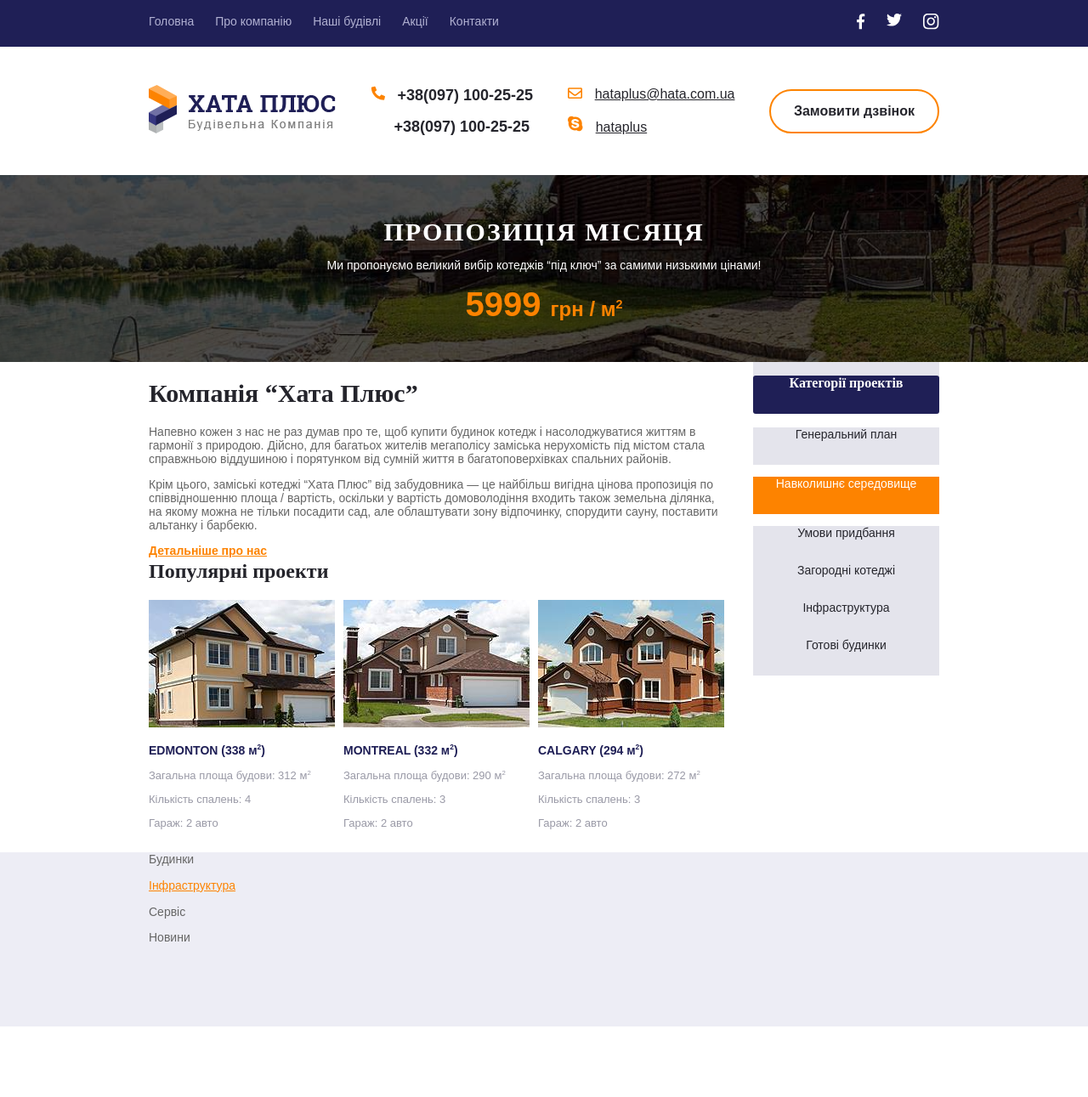
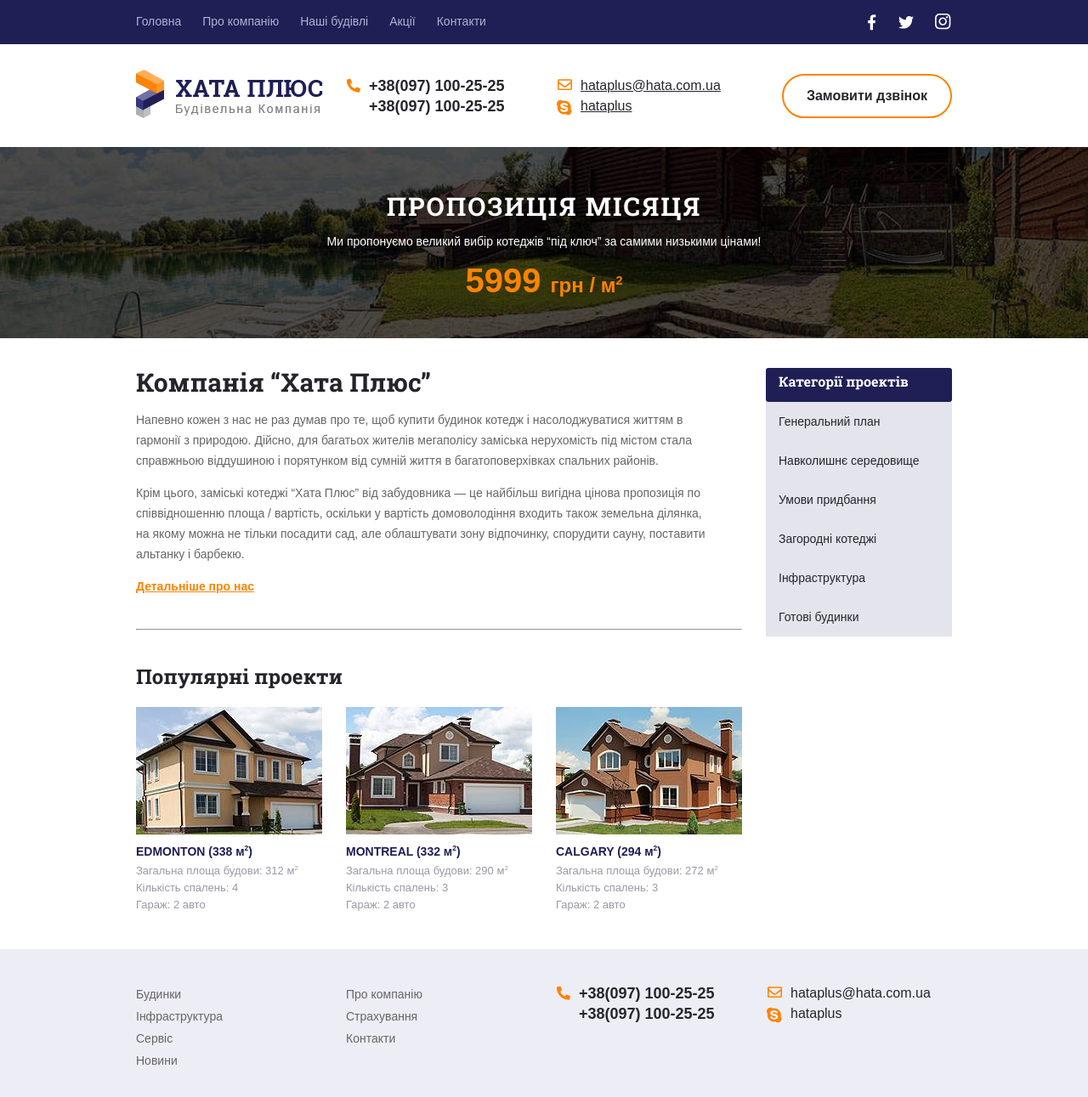
Before and after one commit to mango0218/hata_plus, a plain HTML site: page index.html in a window 1280 px wide. Shown: the whole page at 85% size. Before the commit the page ends 1208 px from the top, so only its background shows below. Drawn offline with Linux system fonts and the light colour scheme.

Commit message:
add fonts,styled ended

```diff
--- a/css/styles.css
+++ b/css/styles.css
@@ -1,8 +1,18 @@
+@font-face {
+    font-family: 'Roboto Slab';
+    src: url('../fonts/RobotoSlab-Bold.woff2') format('woff2'),
+        url('../fonts/RobotoSlab-Bold.woff') format('woff');
+    font-weight: bold;
+    font-style: normal;
+    font-display: swap;
+}
+
 body {
     margin: 0;
 }
 
 ul {
+    margin: 0;
     padding-left: 0;
     list-style: none;
 }
@@ -11,7 +21,6 @@ ul {
     margin: 0 auto;
     padding: 0 15px;
     max-width: 960px;
-    box-sizing: border-box;
 }
 
 .flex {
@@ -20,6 +29,7 @@ ul {
 }
 
 .top {
+    padding: 16px 0;
     background-color: #1f1f56;
 }
 
@@ -41,18 +51,74 @@ ul {
 
 .socials ul {
     display: flex;
+    align-items: center;
     column-gap: 25px;
 }
 
+.socials a {
+    display: block;
+    background: url(../images/hataplus_sprite.png) no-repeat;
+}
+
+a.fb {
+    width: 11px;
+    height: 19px;
+    background-position: 0 -20px;
+}
+
+a.fb:hover {
+    background-position: 0 0;
+}
+
+a.tw {
+    width: 18px;
+    height: 15px;
+    background-position: -12px -17px;
+}
+
+a.tw:hover {
+    background-position: -12px 0;
+}
+
+a.in {
+    width: 20px;
+    height: 20px;
+    background-position: -32px -20px;
+}
+
+a.in:hover {
+    background-position: -32px 0;
+}
+
 .contacts {
-    display: flex;
-    justify-content: space-between;
     align-items: center;
     padding: 30px 0;
 }
 
-.phones a {
-    margin-left: 11px;
+.contacts p,
+.ended p {
+    margin: 0;
+}
+
+.row {
+    display: flex;
+    justify-content: space-between;
+    column-gap: 28px;
+}
+
+.column {
+    min-width: 219px;
+    width: 22.8%;
+
+    box-sizing: border-box;
+}
+
+.phones {
+    padding-left: 27px;
+}
+
+div.phones a {
+    line-height: 24px;
     color: #25252c;
     font-weight: bold;
     font-size: 18px;
@@ -60,22 +126,79 @@ ul {
     text-decoration: none;
 }
 
-.phones a:hover {
-    color: #666666;
+div.phones a:hover {
+    text-decoration: none;
+    color: #fd8300;
 }
 
-a.tel {
-    margin-left: 28px;
+.tel {
+    position: relative;
 }
 
-.mail a {
-    margin-left: 11px;
+.tel:before {
+    content: '';
+    position: absolute;
+    display: block;
+    width: 17px;
+    height: 17px;
+    right: calc(100% + 10px);
+    top: 1px;
+    background-image: url(../images/hataplus_sprite.png);
+    background-repeat: no-repeat;
+    background-position: -53px 0;
+}
+
+.mail {
+    padding-left: 29px;
+}
+
+.letter {
+    position: relative;
+}
+
+.letter:before {
+    content: '';
+    position: absolute;
+    display: block;
+    height: 13px;
+    width: 17px;
+    right: calc(100% + 10px);
+    top: 1px;
+    background-image: url(../images/hataplus_sprite.png);
+    background-repeat: no-repeat;
+    background-position: -72px 0;
+}
+
+.skype {
+    position: relative;
+}
+
+.skype::before {
+    content: '';
+    position: absolute;
+    display: block;
+    height: 19px;
+    width: 18px;
+    right: calc(100% + 10px);
+    top: 1px;
+    background-image: url(../images/hataplus_sprite.png);
+    background-repeat: no-repeat;
+    background-position: -91px 0;
+}
+
+div.mail a {
+    line-height: 24px;
+    font-size: 16px;
     color: #25252c;
     font-family: "Arial";
 }
 
-.mail a:hover {
+div.mail a:hover {
     color: #fd8300;
+}
+
+.cta {
+    text-align: right;
 }
 
 .button a {
@@ -144,10 +267,11 @@ sup {
 }
 
 .story {
-    width: 677px;
-    height: 193px;
+    padding: 20px 0 30px 0;
+    max-width: 677px;
     color: #666666;
     font-size: 14px;
+    line-height: 24px;
     font-family: "Arial";
 }
 
@@ -167,24 +291,21 @@ h1 {
 }
 
 .paragraph {
-    width: 219px;
-    height: 44px;
     color: #25252c;
     font-size: 14px;
     font-family: "Arial";
-    text-align: center;
-    background-color: #e4e4ec;
+    text-align: justify;
+    border-radius: 3px;
 }
 
 .paragraph li {
-    width: 219px;
-    height: 44px;
     background-color: #e4e4ec;
 }
 
 .text3 {
-    width: 219px;
-    height: 45px;
+    margin: 35px 0 0 0;
+    padding-left: 15px;
+    padding-top: 5px;
     color: #ffffff;
     font-size: 16px;
     font-weight: 700;
@@ -192,16 +313,6 @@ h1 {
     background-color: #1f1f56;
     border-radius: 3px;
 }
-
-.text4 {
-    width: 219px;
-    height: 44px;
-    color: #ffffff;
-    text-align: center;
-    background-color: #fd8300;
-}
-
-.projects {}
 
 .projects h2 {
     color: #24242b;
@@ -214,7 +325,24 @@ figure {
     margin: 0;
 }
 
+.projects {
+    padding: 10px 0 40px 0;
+}
+
+.project {
+    position: relative;
+}
+
+.project a {
+    position: absolute;
+    top: 0;
+    left: 0;
+    bottom: 0;
+    right: 0;
+}
+
 .projects h3 {
+    margin: 7px 0 7px 0;
     color: #1f1f56;
     font-size: 14px;
     font-weight: bold;
@@ -222,33 +350,69 @@ figure {
 }
 
 .projects p {
+    margin: 5px 0;
     color: #9999a6;
     font-size: 13px;
     font-family: "Arial";
 }
 
-.projects a:hover h3 {
+.projects a:hover~h3 {
     text-decoration: underline;
 }
 
-.projects a {
+.asidemenu {
+    position: sticky;
+    top: 0;
+}
+
+.asidemenu a {
+    color: #25252c;
+    text-decoration: none;
+    padding: 15px;
+    display: block;
+}
+
+.asidemenu2 a:hover {
+    background-color: #cecedd;
+    color: #666666;
+}
+
+.asidemenu>ul>li>a:hover {
+    color: #ffffff;
+    background-color: #fd8300;
+}
+
+.text3 {
+    height: 35px;
+}
+
+.asidemenu2 {
+    display: none;
+}
+
+.asideme:hover .asidemenu2 {
+    display: block;
+}
+
+.ended {
+    padding: 40px 0 30px 0;
+    box-sizing: border-box;
+    background-color: #ededf5;
+}
+
+.ended a {
+    line-height: 26px;
+    font-size: 14px;
+    color: #666666;
+    font-family: "Arial";
     text-decoration: none;
 }
 
-.ended {
-    box-sizing: border-box;
-    height: 205px;
-    background-color: #ededf5;
+.ended a:hover {
+    color: #fd8300;
+    text-decoration: underline;
 }
 
-.ended p {
-    font-size: 14px;
-    color: #666666;
-    font-family: "Arial";
+.ended ul {
+    list-style: none;
 }
-
-.ended a {
-    color: #fd8300;
-    font-size: 14px;
-    font-family: "Arial";
-}
--- a/index.html
+++ b/index.html
@@ -5,13 +5,17 @@
     <meta charset="UTF-8">
     <meta name="viewport" content="width=device-width, initial-scale=1.0">
     <title>compain "Хата Плюс" houses for sale</title>
+    <!-- <link rel="preconnect" href="https://fonts.googleapis.com">
+    <link rel="preconnect" href="https://fonts.gstatic.com" crossorigin>
+    <link href="https://fonts.googleapis.com/css2?family=Roboto+Slab:wght@700&display=swap" rel="stylesheet"> -->
     <link rel="stylesheet" href="css/styles.css">
 </head>
 
 <body>
+    <header>
         <div class="top">
             <div class="wrapper">
-            <div class="flex">
+                <nav class="flex">
                     <div class="menu">
                         <ul>
                             <li><a href="#">Головна</a></li>
@@ -23,33 +27,33 @@
                     </div>
                     <div class="socials">
                         <ul>
-                        <li><a href="#"><img src="images/fb_hover.png" alt="facebook"></a></li>
-                        <li><a href="#"><img src="images/tw.png" alt="twitter"></a></li>
-                        <li><a href="#"><img src="images/inst.png" alt="instagram"></a></li>
+                            <li><a class="fb" href="#"></a></li>
+                            <li><a class="tw" href="#"></a></li>
+                            <li><a class="in" href="#"></a></li>
                         </ul>
+                    </div>
+                </nav>
+            </div>
+        </div>
+        <div class="wrapper">
+            <div class="contacts row">
+                <div class="logo column">
+                    <a href="/"><img src="images/logo.png" alt="логотип компанії"></a>
+                </div>
+                <div class="phones column">
+                    <p><a class="tel" href="tel:+380971002525">+38(097) 100-25-25</a></p>
+                    <p><a href="tel:+380971002525">+38(097) 100-25-25</a></p>
+                </div>
+                <div class="mail column">
+                    <p><a class="letter" href="mailto:hataplus@hata.com.ua">hataplus@hata.com.ua</a></p>
+                    <p><a class="skype" href="skype:hataplus">hataplus</a></p>
+                </div>
+                <div class="cta column">
+                    <a class="button" href="#">Замовити дзвінок</a>
                 </div>
             </div>
         </div>
-    </div>
-    <div class="wrapper">
-        <div class="contacts">
-            <div class="logo">
-                <a href="/"><img src="images/logo.png" alt="логотип компанії"></a>
-            </div>
-            <div class="phones">
-                <p><img src="images/phone.png" alt="значок телефона">
-                    <a href="tel:+380971002525">+38(097) 100-25-25</a></p>
-                <p><a class="tel" href="tel:+380971002525">+38(097) 100-25-25</a></p>
-            </div>
-            <div class="mail">
-                <p><img src="images/email.png" alt="логотип скриньки">
-                    <a href="mailto:hataplus@hata.com.ua">hataplus@hata.com.ua</a></p>
-                <p><img src="images/skype.png" alt="логотип скайпа">
-                    <a href="skype:hataplus">hataplus</a></p>
-            </div>
-            <a class="button" href="#">Замовити дзвінок</a>
-        </div>
-    </div>
+    </header>
     <div class="backfone">
         <div class="wrapper">
             <p class="text">Пропозиція місяця </p>
@@ -58,31 +62,28 @@
         </div>
     </div>
 
+    <main>
         <div class="wrapper">
-        <div class="flex">
+            <div class="flex row">
                 <div class="content">
                     <div class="story">
                         <h1>Компанія “Хата Плюс”</h1>
                         <p>Напевно кожен з нас не раз думав про те, щоб купити будинок котедж і насолоджуватися життям в
-                        гармонії з
-                        природою. Дійсно, для багатьох жителів мегаполісу заміська нерухомість під містом стала
-                        справжньою
-                        віддушиною і порятунком від сумній життя в багатоповерхівках спальних районів. </p>
-                    <p>Крім цього, заміські котеджі “Хата Плюс” від забудовника — це найбільш вигідна цінова пропозиція
-                        по
-                        співвідношенню площа / вартість, оскільки у вартість домоволодіння входить також земельна
-                        ділянка, на
-                        якому можна не тільки посадити сад, але облаштувати зону відпочинку, спорудити сауну, поставити
-                        альтанку
-                        і барбекю.</p>
+                            гармонії з природою. Дійсно, для багатьох жителів мегаполісу заміська нерухомість під містом стала
+                            справжньою віддушиною і порятунком від сумній життя в багатоповерхівках спальних районів. </p>
+                        <p>Крім цього, заміські котеджі “Хата Плюс” від забудовника — це найбільш вигідна цінова
+                            пропозиція по співвідношенню площа / вартість, оскільки у вартість домоволодіння входить також земельна
+                            ділянка, на якому можна не тільки посадити сад, але облаштувати зону відпочинку, спорудити сауну,
+                            поставити альтанку і барбекю.</p>
                         <a href="#">Детальніше про нас</a>
                     </div>
+                    <hr>
                     <div class="projects">
                         <h2>Популярні проекти</h2>
-                    <div class="flex">
-                        <a href="">
-                            <figure>
+                        <div class="flex row">
+                            <figure class="project column">
                                 <figcaption>
+                                    <a href=""></a>
                                     <picture>
                                         <source srcset="images/edmonton.wepb" type="image/wepb">
                                         <img src="images/edmonton.jpg" alt="жовта хатинка у Едмондоні">
@@ -93,10 +94,9 @@
                                     <p>Гараж: 2 авто</p>
                                 </figcaption>
                             </figure>
-                        </a>
-                        <a href="">
-                            <figure>
+                            <figure class="project column">
                                 <figcaption>
+                                    <a href=""></a>
                                     <picture>
                                         <source srcset="images/montreal.wepb" type="image/wepb">
                                         <img src="images/montreal.jpg" alt="коричнева хатинка у Монреалі">
@@ -107,10 +107,9 @@
                                     <p>Гараж: 2 авто</p>
                                 </figcaption>
                             </figure>
-                        </a>
-                        <a href="">
-                            <figure>
+                            <figure class="project column">
                                 <figcaption>
+                                    <a href=""></a>
                                     <picture>
                                         <source srcset="images/calgary.wepb" type="image/wepb">
                                         <img src="images/calgary.jpg" alt="помаранчева хатинка в Калгері">
@@ -121,31 +120,60 @@
                                     <p>Гараж: 2 авто</p>
                                 </figcaption>
                             </figure>
-                        </a>
                         </div>
                     </div>
                 </div>
-            <div class="paragraph">
+                <aside class="paragraph column">
+                    <nav class="asidemenu">
+                        <p class="text3">Категорії проектів</p>
                         <ul>
-                    <p class="text3">Категорії проектів</p>
-                    <li>Генеральний план</li>
-                    <p class="text4">Навколишнє середовище</p>
-                    <li>Умови придбання</li>
-                    <li>Загородні котеджі</li>
-                    <li>Інфраструктура</li>
-                    <li>Готові будинки</li>
+                            <li><a href="#">Генеральний план</a></li>
+                            <li class="asideme"><a href="#">Навколишнє середовище</a>
+                                <ul class="asidemenu2">
+                                    <li><a href="#">Продані</a></li>
+                                    <li><a href="#">Заброньованні</a></li>
+                                    <li><a href="#">В процесі будівництва</a></li>
                                 </ul>
+                            </li>
+                            <li><a href="#">Умови придбання</a></li>
+                            <li><a href="#">Загородні котеджі</a></li>
+                            <li><a href="#">Інфраструктура</a></li>
+                            <li><a href="#">Готові будинки</a></li>
+                        </ul>
+                    </nav>
+                </aside>
+            </div>
+        </div>
+    </main>
+    <footer class="ended">
+        <div class="wrapper">
+            <div class="row">
+                <div class="end column">
+                    <ul>
+                        <li><a href="#">Будинки</a></li>
+                        <li><a href="#">Інфраструктура</a></li>
+                        <li><a href="#">Сервіс</a></li>
+                        <li><a href="#">Новини</a></li>
+                    </ul>
+                </div>
+                <div class="end2 column">
+                    <ul>
+                        <li><a href="#">Про компанію</a></li>
+                        <li><a href="#">Страхування</a></li>
+                        <li><a href="#">Контакти</a></li>
+                    </ul>
+                </div>
+                <div class="phones column">
+                    <p><a class="tel" href="tel:+380971002525">+38(097) 100-25-25</a></p>
+                    <p><a href="tel:+380971002525">+38(097) 100-25-25</a></p>
+                </div>
+                <div class="mail column">
+                    <p><a class="letter" href="mailto:hataplus@hata.com.ua">hataplus@hata.com.ua</a></p>
+                    <p><a class="skype" href="skype:hataplus">hataplus</a></p>
                 </div>
             </div>
         </div>
-    <div class="ended">
-        <div class="wrapper">
-            <p>Будинки</p>
-            <a href="#">Інфраструктура</a>
-            <p>Сервіс</p>
-            <p>Новини</p>
-        </div>
-    </div>
+    </footer>
 
 </body>
 
```
Also changed, not shown: fonts/RobotoSlab-Bold.woff (added), fonts/RobotoSlab-Bold.woff2 (added), images/hataplus_sprite.png (added), 1 other file. Lines whose indentation alone changed are shown as unchanged.
